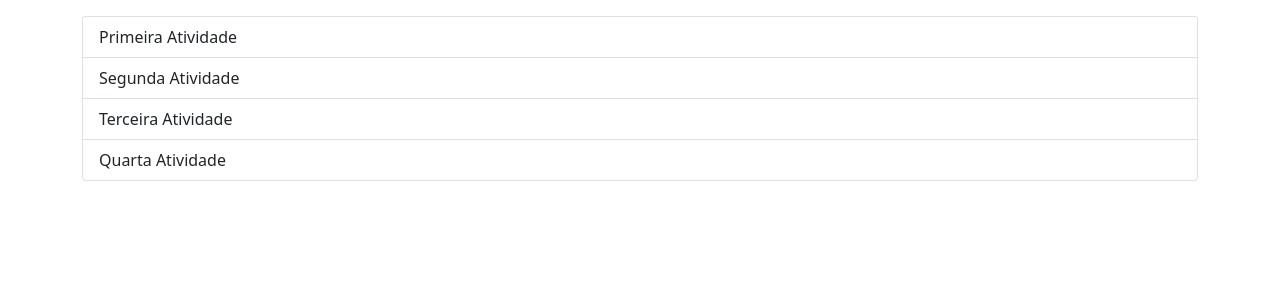
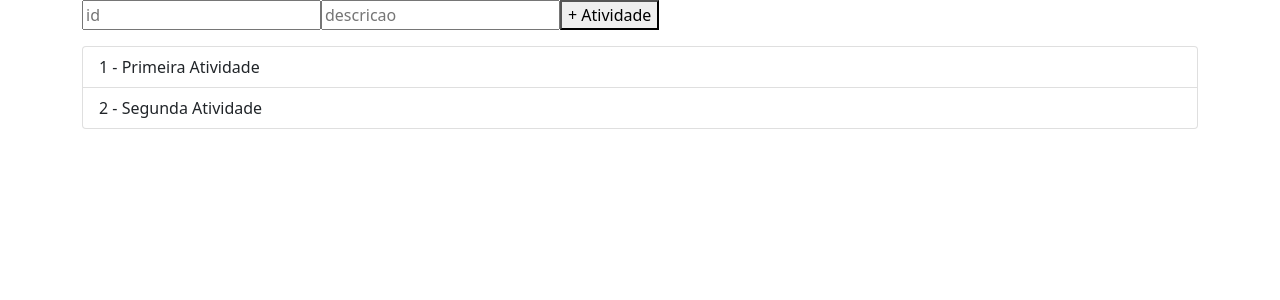
Before and after one commit to GustavoBauny/FullStack-ReactDotNet, a React (Create React App) app: page / in a window 1280 px wide. Shown: the top 300 px of the page. Built offline with nearby package versions, Linux system fonts and the light colour scheme.

Commit message:
Adicionando map

```diff
--- a/src/App.js
+++ b/src/App.js
@@ -2,22 +2,32 @@ import './App.css';
 
 function App() {
 
-  const atividade = [
+  const atividades = [
     {
       "id": 1,
       "descricao": "Primeira Atividade"
-    }
-  ]
+    },
+    {
+      "id": 2,
+      "descricao": "Segunda Atividade"
+    },
+  ];
 
   return (
+    <>
+    <form>
+      <input id="id" type="text" placeholder='id'></input>
+      <input id="descricao" type="text" placeholder='descricao'></input>
+      <button>+ Atividade</button>
+    </form>
     <div className="mt-3">
       <ul className="list-group">
-        <li className="list-group-item">{atividade[0].descricao}</li>
-        <li className="list-group-item" onClick={() => console.log()}> Segunda Atividade</li>
-        <li className="list-group-item">Terceira Atividade</li>
-        <li className="list-group-item">Quarta Atividade</li>
+        {atividades.map(ativ => (
+          <li key={ativ.id} className="list-group-item">{ativ.id} - {ativ.descricao}</li>
+        ))}
       </ul>
     </div>
+    </>
   );
 }
 
```
